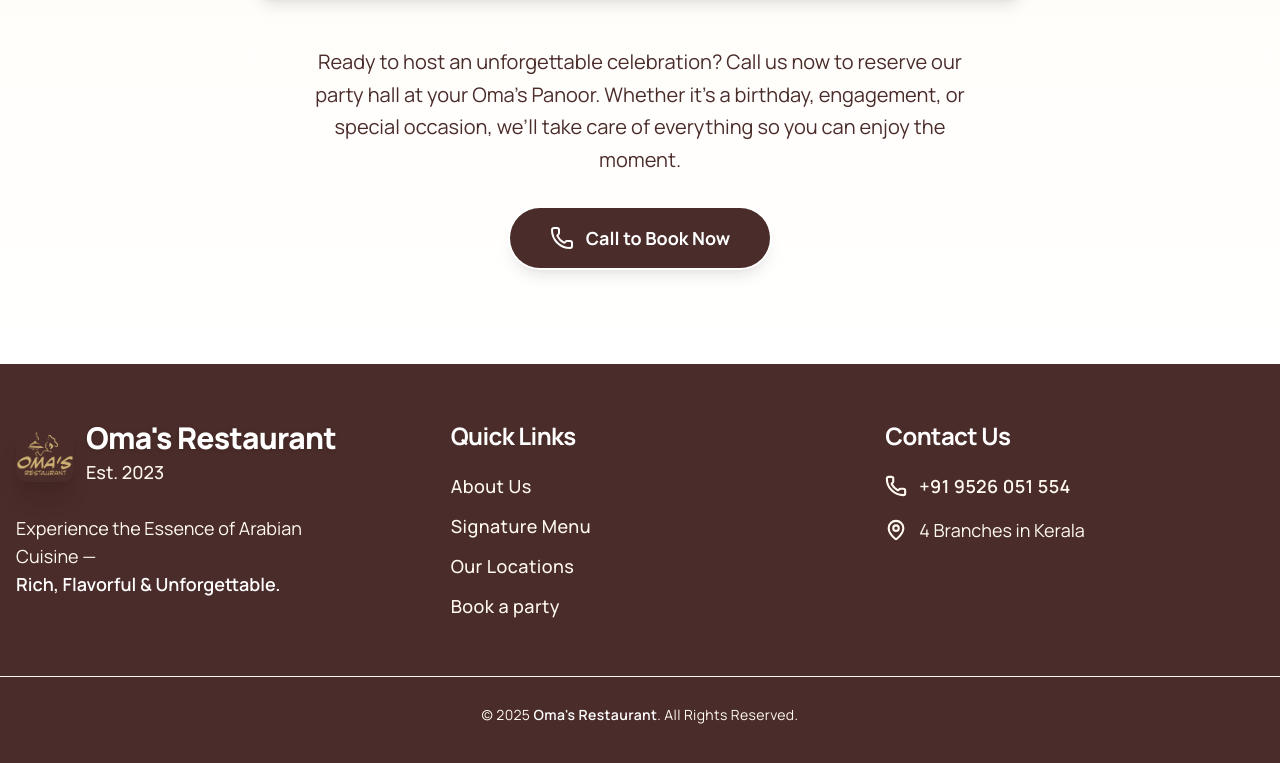
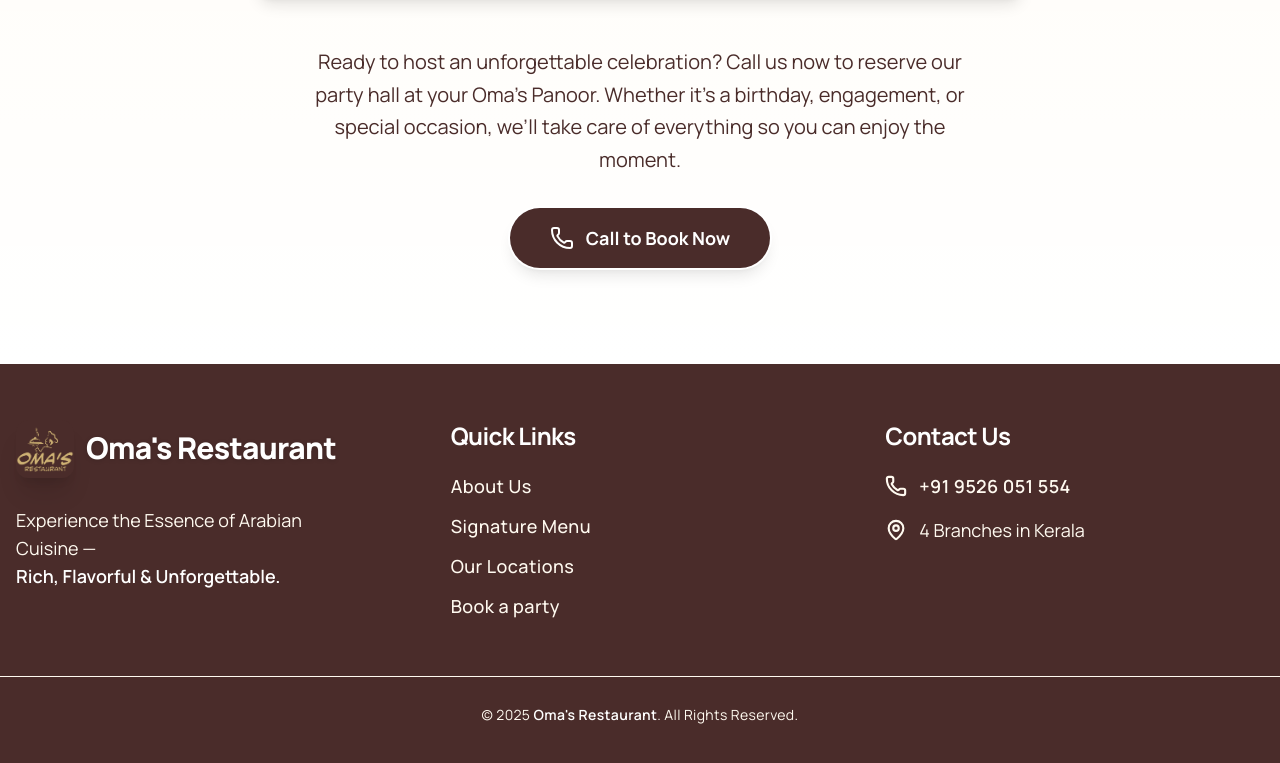
Before and after one commit to Janishnehyan03/omas, a Next.js app: page / in a window 1280 px wide. Shown: the part 5784-6547 px from the top of the page. Built offline with nearby package versions, Linux system fonts and the light colour scheme.

Commit message:
Remove establishment year from footer for a cleaner design

```diff
--- a/app/components/Footer.tsx
+++ b/app/components/Footer.tsx
@@ -29,9 +29,7 @@
               <h3 className="text-3xl font-extrabold mb-0.5 tracking-tight text-white drop-shadow-sm">
                 Oma's Restaurant
               </h3>
-              <span className="text-lg text-brand-cream/75 font-medium">
-                Est. {new Date().getFullYear()-2}
-              </span>
+
             </div>
           </div>
           <p className="text-brand-cream/90 text-lg max-w-xs mt-3">
```
